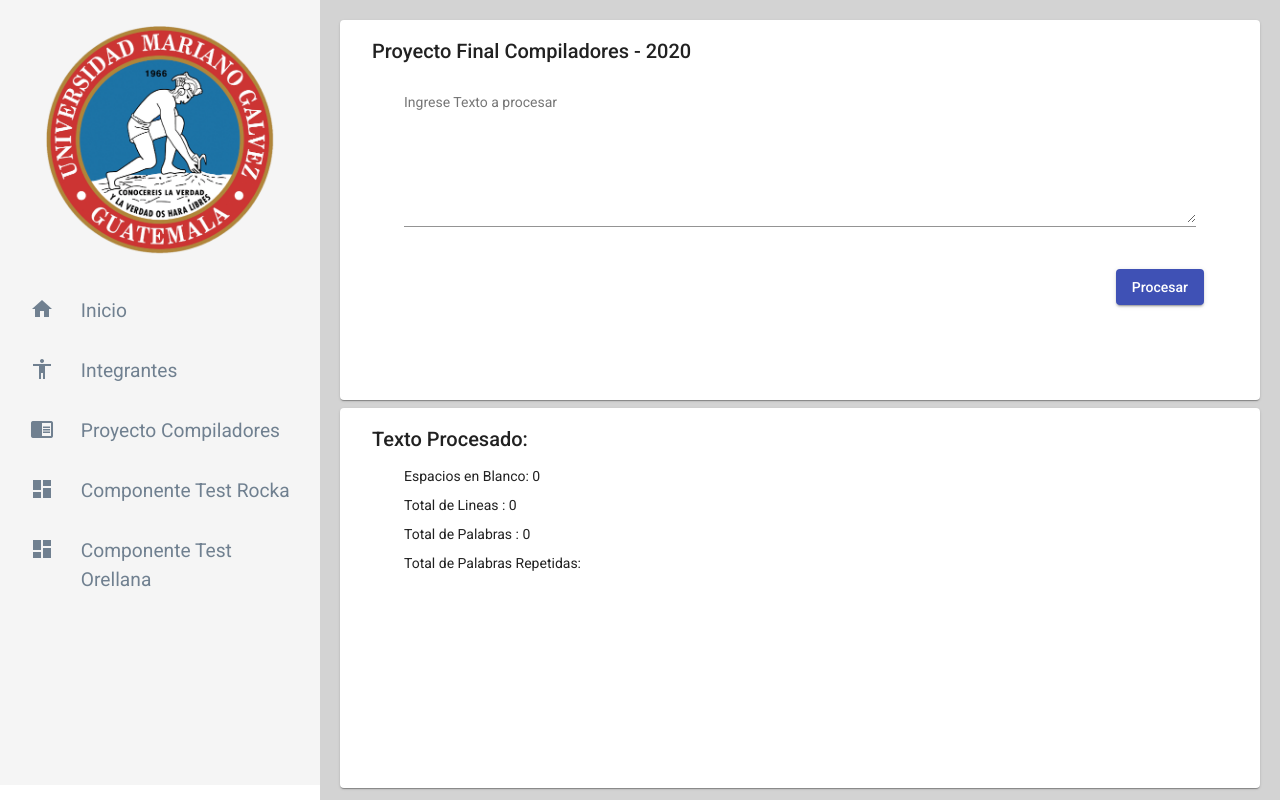
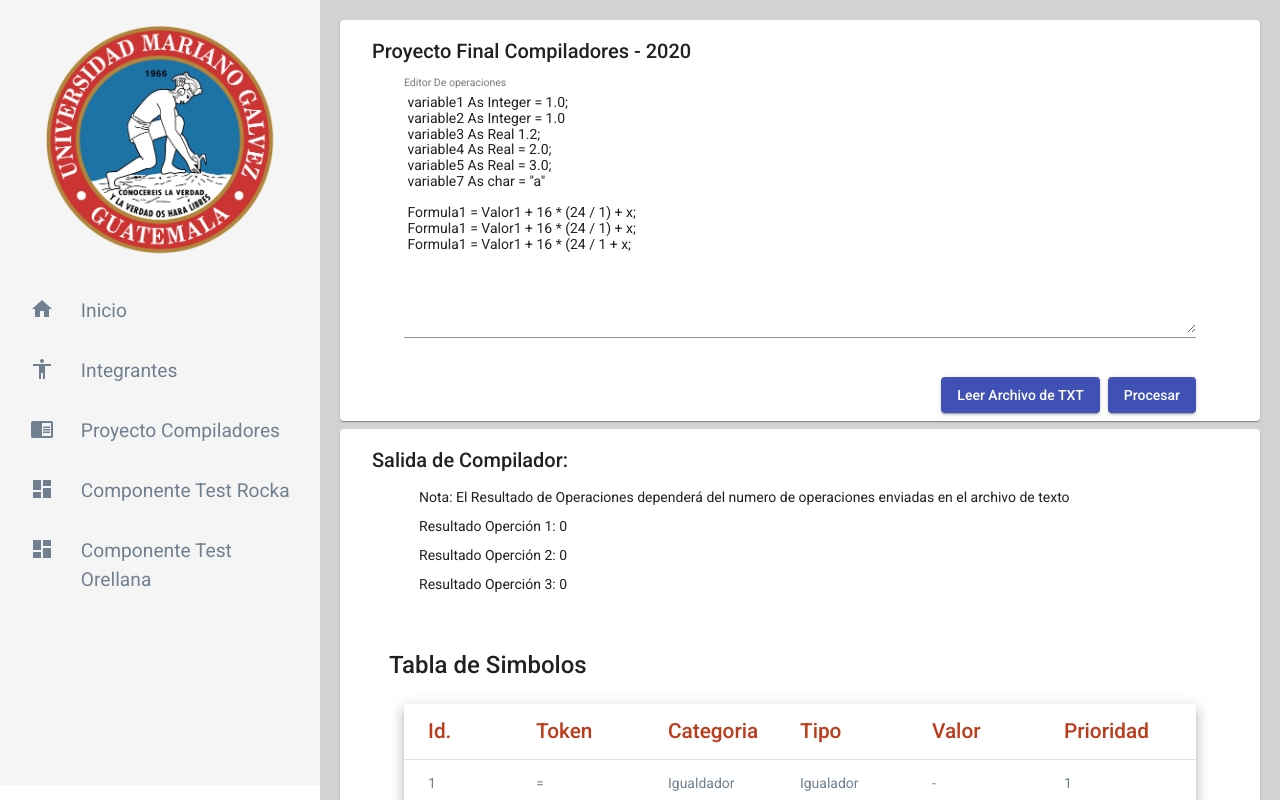
Before and after one commit to Davel-11/compi2020, an Angular app: page /compilador in a window 1280 px wide. Built offline with nearby package versions, Linux system fonts and the light colour scheme.

Commit message:
setting up new version

```diff
--- a/src/app/app-routing.module.ts
+++ b/src/app/app-routing.module.ts
@@ -5,6 +5,7 @@ import { HomeComponent } from './content/home/home/home.component';
 import { CompiladorComponent } from './content/compilador/compilador.component';
 import { TestRockaComponent } from './content/test-rocka/test-rocka.component';
 import { TestOrellanaComponent } from './content/test-orellana/test-orellana.component';
+import { CompierrorComponent } from './content/compilador/compierror/compierror.component';
 
 
 const routes: Routes = [
@@ -13,6 +14,7 @@ const routes: Routes = [
   {path: 'compilador', component: CompiladorComponent },
   {path: 'testone', component: TestRockaComponent },
   {path: 'testsec', component: TestOrellanaComponent },
+  {path: 'modal', component: CompierrorComponent }
 ];
 
 @NgModule({
--- /dev/null
+++ b/src/app/content/compilador/compierror/compierror.component.html
@@ -0,0 +1,25 @@
+<h1 mat-dialog-title>Error de Compilación</h1>
+
+<div mat-dialog-content>
+
+    <div class="row mx-0" *ngFor="let i of finalErrorList ">
+
+            <div class="col-12 mt-2" [ngClass]="[ i.errorType === 'Semicolon' ? 'semi-colon' : ''  ]" >
+                {{ i.line  }}
+            </div>
+
+            <div *ngIf="i.errorType === 'Semicolon' " class="error" > Error en linea {{ i.index +1 }} - Falta 'Punto y Coma'  </div>
+
+    </div>
+
+</div>
+
+<div mat-dialog-actions>
+  <div class="row w-100 d-flex align-items-end justify-content-end text-right mb-2">
+      <div class="col-10"></div>
+      <div class="col-2">
+        <button mat-raised-button color="primary" [mat-dialog-close]="data.animal" cdkFocusInitial>Regresar</button>
+      </div>
+
+  </div>
+</div>
--- /dev/null
+++ b/src/app/content/compilador/compierror/compierror.component.scss
@@ -0,0 +1,9 @@
+
+
+.semi-colon {
+    background-color: lightcoral;
+}
+
+.error {
+    color:rgba(255, 0, 0, 0.932);
+}
--- /dev/null
+++ b/src/app/content/compilador/compierror/compierror.component.ts
@@ -0,0 +1,45 @@
+import { Component, OnInit, Inject } from '@angular/core';
+import { MAT_DIALOG_DATA, MatDialogRef } from '@angular/material/dialog';
+import { ThrowStmt } from '@angular/compiler';
+
+@Component({
+  selector: 'app-compierror',
+  templateUrl: './compierror.component.html',
+  styleUrls: ['./compierror.component.scss']
+})
+export class CompierrorComponent implements OnInit {
+
+  constructor(
+    @Inject(MAT_DIALOG_DATA) public data: any,
+    public matDialogRef: MatDialogRef<CompierrorComponent>
+  ) { }
+
+  finalErrorList = [];
+
+  ngOnInit() {
+
+    this.finalErrorList = [];
+    if ( this.data ) {
+
+        this.data.errorList.forEach( obj => {
+
+          this.finalErrorList.push( {
+            line: this.data.list[obj.index],
+            errorType: obj.errorType,
+            index: obj.index
+          });
+        });
+
+        console.log(' new list is', this.finalErrorList);
+
+    }
+
+  }
+
+  onClose() {
+
+      this.matDialogRef.close();
+
+  }
+
+}
--- a/src/app/content/compilador/compilador.component.html
+++ b/src/app/content/compilador/compilador.component.html
@@ -2,7 +2,7 @@
 
     <mat-card class="w-100 h-50">
         <mat-card-header>
-          <mat-card-title>Proyecto Final Compiladores - 2020 </mat-card-title>
+          <mat-card-title> Proyecto Final Compiladores - 2020 </mat-card-title>
         </mat-card-header>
 
 
@@ -10,35 +10,95 @@
 
             <mat-form-field class="w-100">
                 <textarea matInput
-                        rows="8"
-                        placeholder="Ingrese Texto a procesar"
-                        formControlName="input"
-                        value="rokefeller">  </textarea>
+                        rows="15"
+                        placeholder="Editor De operaciones"
+                        formControlName="input">
+                  </textarea>
             </mat-form-field>
 
         </mat-card-content>
 
 
         <mat-card-actions class="text-right pull-right px-5">
+          <button mat-raised-button color="primary" (click)="readTXTFile()" >Leer Archivo de TXT </button>
           <button mat-raised-button color="primary" (click)="onSubmit()" >Procesar</button>
         </mat-card-actions>
       </mat-card>
 
       <mat-card class="w-100 h-50 mt-2">
         <mat-card-header>
-          <mat-card-title>Texto Procesado: </mat-card-title>
+          <mat-card-title>Salida de Compilador: </mat-card-title>
         </mat-card-header>
 
 
-        <mat-card-content class="row mx-0 px-5">
+        <mat-card-content class="px-5">
 
-            <label for="">Espacios en Blanco: {{ totalSpaces }}</label>
-            <br>
-            <label for="">Total de Lineas : {{ this.totalLines }}</label>
-            <br>
-            <label for="">Total de Palabras : {{ this.totalWords }}</label>
-            <br>
-            <label for="">Total de Palabras Repetidas: {{  this.totalRepeated }}</label>
+            <div class="row mx-0">
+
+              <label class="col-12">Nota: El Resultado de Operaciones dependerá del numero de operaciones enviadas en el archivo de texto</label>
+
+              <label class="col-12">Resultado Operción 1: {{ totalSpaces }}</label>
+              <br>
+              <label class="col-12">Resultado Operción 2: {{ totalSpaces }}</label>
+              <br>
+              <label class="col-12">Resultado Operción 3: {{ totalSpaces }}</label>
+              <br>
+
+            </div>
+
+            <div class="row mt-5">
+                <h4 >Tabla de Simbolos</h4>
+
+                <div class="col-12 mb-5 mt-3">
+
+                  <table mat-table [dataSource]="dataSource" class="mat-elevation-z8">
+
+                    <!--- Note that these columns can be defined in any order.
+                          The actual rendered columns are set as a property on the row definition" -->
+
+                    <!-- Position Column -->
+                    <ng-container matColumnDef="id">
+                      <th mat-header-cell *matHeaderCellDef> Id. </th>
+                      <td mat-cell *matCellDef="let element"> {{element.id}} </td>
+                    </ng-container>
+
+                    <!-- Name Column -->
+                    <ng-container matColumnDef="Token">
+                      <th mat-header-cell *matHeaderCellDef> Token </th>
+                      <td mat-cell *matCellDef="let element"> {{element.Token}} </td>
+                    </ng-container>
+
+                    <!-- Weight Column -->
+                    <ng-container matColumnDef="Categoria">
+                      <th mat-header-cell *matHeaderCellDef> Categoria </th>
+                      <td mat-cell *matCellDef="let element"> {{element.Categoria}} </td>
+                    </ng-container>
+
+                    <!-- Symbol Column -->
+                    <ng-container matColumnDef="Tipo">
+                      <th mat-header-cell *matHeaderCellDef> Tipo </th>
+                      <td mat-cell *matCellDef="let element"> {{element.Tipo}} </td>
+                    </ng-container>
+
+                    <ng-container matColumnDef="Valor">
+                      <th mat-header-cell *matHeaderCellDef> Valor </th>
+                      <td mat-cell *matCellDef="let element"> {{element.Valor}} </td>
+                    </ng-container>
+
+                    <ng-container matColumnDef="Prioridad">
+                      <th mat-header-cell *matHeaderCellDef> Prioridad </th>
+                      <td mat-cell *matCellDef="let element"> {{element.Prioridad}} </td>
+                    </ng-container>
+
+                    <tr mat-header-row *matHeaderRowDef="displayedColumns"></tr>
+                    <tr mat-row *matRowDef="let row; columns: displayedColumns;"></tr>
+                  </table>
+
+
+                </div>
+
+            </div>
+
 
         </mat-card-content>
 
--- a/src/app/content/compilador/compilador.component.scss
+++ b/src/app/content/compilador/compilador.component.scss
@@ -0,0 +1,16 @@
+
+
+table {
+    width: 100%;
+
+  }
+
+  td, th {
+    color: slategray;
+    width: 16.66%;
+  }
+
+  .mat-header-cell {
+    color: #bf3a19;
+    font-size: 1.3rem;
+  }
--- a/src/app/content/compilador/compilador.component.ts
+++ b/src/app/content/compilador/compilador.component.ts
@@ -1,5 +1,21 @@
 import { Component, OnInit } from '@angular/core';
 import { FormGroup, FormControl } from '@angular/forms';
+import { MatDialog } from '@angular/material/dialog';
+import { ThrowStmt } from '@angular/compiler';
+import { CompierrorComponent } from './compierror/compierror.component';
+
+
+const ELEMENT_DATA: any[] = [
+  { id: 1, Token: ' = ', Categoria: 'Igualdador', Tipo: 'Igualador', Valor: '-', Prioridad: '1' },
+  { id: 1, Token: ' Temp1 ', Categoria: 'Variable', Tipo: 'Variable', Valor: '-', Prioridad: '-' },
+  { id: 1, Token: ' Temp1 ', Categoria: 'Variable', Tipo: 'Variable', Valor: '-', Prioridad: '-' },
+  { id: 1, Token: ' Temp1 ', Categoria: 'Variable', Tipo: 'Variable', Valor: '-', Prioridad: '-' },
+  { id: 1, Token: ' Temp1 ', Categoria: 'Variable', Tipo: 'Variable', Valor: '-', Prioridad: '-' },
+  { id: 1, Token: ' Temp1 ', Categoria: 'Variable', Tipo: 'Variable', Valor: '-', Prioridad: '-' },
+  { id: 1, Token: ' Temp1 ', Categoria: 'Variable', Tipo: 'Variable', Valor: '-', Prioridad: '-' },
+];
+
+
 
 @Component({
   selector: 'app-compilador',
@@ -8,25 +24,45 @@ import { FormGroup, FormControl } from '@angular/forms';
 })
 export class CompiladorComponent implements OnInit {
 
+  displayedColumns: string[] = ['id', 'Token', 'Categoria', 'Tipo', 'Valor', 'Prioridad' ];
+  dataSource = ELEMENT_DATA;
+
   form: FormGroup;
   totalSpaces = 0;
   totalLines = 0;
   totalWords = 0;
   totalRepeated;
 
-  constructor() { }
+  dataValue =
+  ' variable1 As Integer = 1.0; ' +
+  '\n variable2 As Integer = 1.0 ' +
+  '\n variable3 As Real 1.2; ' +
+  '\n variable4 As Real = 2.0; ' +
+  '\n variable5 As Real = 3.0;  ' +
+  '\n variable7 As char = "a"  ' +
+  '\n  ' +
+  '\n Formula1 = Valor1 + 16 * (24 / 1) + x; '  +
+  '\n Formula1 = Valor1 + 16 * (24 / 1) + x; '  +
+  '\n Formula1 = Valor1 + 16 * (24 / 1 + x;  '
+  ;
+
+  erroList = [];
+
+  constructor(
+    public matDialog: MatDialog
+  ) { }
 
   ngOnInit() {
 
     this.form = new FormGroup({
-      input: new FormControl()
+      input: new FormControl(this.dataValue)
     });
 
   }
 
   onSubmit() {
 
-    console.log('form value is', this.form.value );
+    this.erroList = [];
 
     const textToProcess = this.form.get('input').value;
 
@@ -34,6 +70,36 @@ export class CompiladorComponent implements OnInit {
     this.totalLines = this.getTotalLines(textToProcess);
     this.totalWords = this.getTotalWords(textToProcess);
     this.totalRepeated = this.getTotalRepeatedWords(textToProcess);
+
+    const listOfLines = this.getLinesInArray(textToProcess);
+
+    if ( listOfLines.length > 0 ) {
+
+      let index = 0;
+      listOfLines.forEach( obj => {
+
+        if ( obj.toString().trim() !== '' ) {
+          this.checkIfSemiColon(obj, index);
+        }
+
+        index++;
+      });
+
+    }
+
+    console.log('Error list is', this.erroList);
+
+    if ( this.erroList.length > 0 ) {
+
+        this.matDialog.open( CompierrorComponent, {
+          width: '700px',
+          data: {
+            list: listOfLines,
+            errorList: this.erroList
+          }
+        });
+
+    }
 
   }
 
@@ -82,7 +148,6 @@ export class CompiladorComponent implements OnInit {
               let found = palabras.find( obj => obj.palabra ===  tempSec[i] );
 
               if ( !found ) {
-                  console.log('fond is', found);
                   palabras.push({ palabraRepetida: tempSec[i] });
               }
 
@@ -98,4 +163,27 @@ export class CompiladorComponent implements OnInit {
 
   }
 
+  readTXTFile() {
+
+  }
+
+  getLinesInArray(text: any ) {
+    const tempOne = text;
+    const tempSec = tempOne.split('\n');
+    return tempSec;
+  }
+
+  checkIfSemiColon( lineTocheck: string, position: number ) {
+
+    let receivedString = '';
+    receivedString = lineTocheck.toString().trim();
+    console.log('receivedString ', receivedString);
+    const response = receivedString.charAt( receivedString.length - 1);
+
+    if ( response !== ';' ) {
+      this.erroList.push({ index: position, errorType: 'Semicolon' });
+    }
+
+  }
+
 }
--- a/src/app/content/test-orellana/test-orellana.component.html
+++ b/src/app/content/test-orellana/test-orellana.component.html
@@ -1,4 +1,4 @@
-<div class="row mx-0 standarpage" [formGroup]="form">
+<div class="row mx-0 standarpage" [formGroup]="form" style="height: 100% !important;">
 
     <mat-card class="w-100 h-50">
         <mat-card-header>
--- a/src/app/content/test-rocka/test-rocka.component.html
+++ b/src/app/content/test-rocka/test-rocka.component.html
@@ -1,4 +1,4 @@
-<div class="row mx-0 standarpage" [formGroup]="form">
+<div class="row mx-0 standarpage" [formGroup]="form" style="height: 100% !important;">
 
     <mat-card class="w-100 h-50">
         <mat-card-header>
--- a/src/styles.scss
+++ b/src/styles.scss
@@ -5,7 +5,8 @@ body { margin: 0; font-family: Roboto, "Helvetica Neue", sans-serif; }
 
 
 .standarpage {
-    height: 100%;
     background: lightgray;
     padding: 20px;
+    overflow-y: hidden;
+    min-height: 100%;
 }
```
Also changed, not shown: src/app/app.module.ts (+8 -2 lines).
